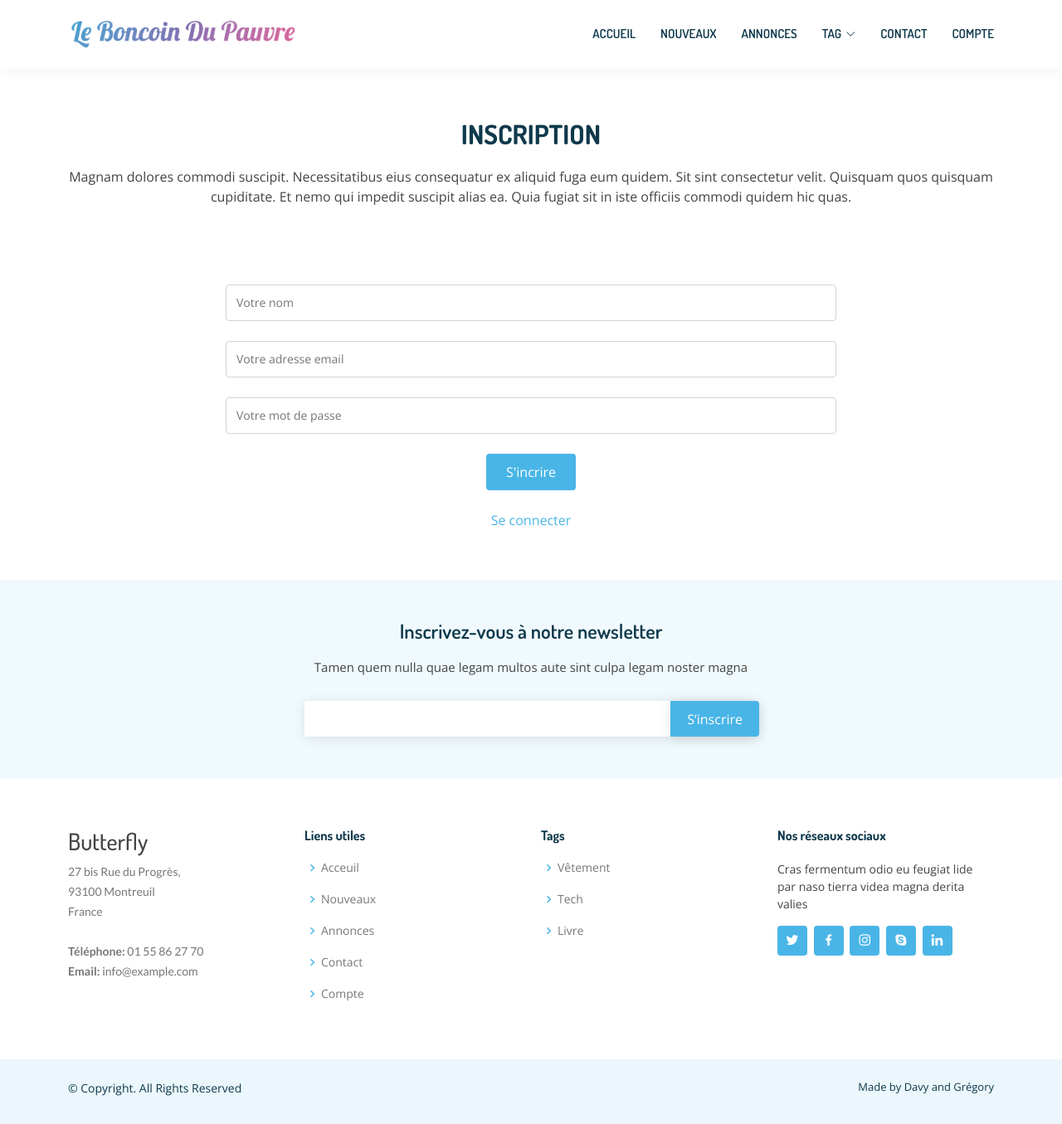
After one commit to davy-web/hetic-symfony, a Symfony app: template templates/register.html.twig in a window 1280 px wide. The commit adds this page. Shown: the whole page at 83% size. Run offline with Twig, Linux system fonts and the light colour scheme; the template is opened without the code that fills it, so the values that code supplies are empty; some libraries are stand-ins or nearby versions.

Commit message:
Page inscription

```diff
--- /dev/null
+++ b/templates/register.html.twig
@@ -0,0 +1,48 @@
+{% extends 'base-theme.html.twig' %}
+
+{% block title %}Inscription{% endblock %}
+
+{% block body %}
+
+            <!-- ======= Inscription Section ======= -->
+            <section id="inscription" class="contact margin_top_nav_davy">
+            <div class="container">
+                <div class="section-title">
+                    <h2>Inscription</h2>
+                    <p>Magnam dolores commodi suscipit. Necessitatibus eius consequatur ex aliquid fuga eum quidem. Sit sint consectetur velit. Quisquam quos quisquam cupiditate. Et nemo qui impedit suscipit alias ea. Quia fugiat sit in iste officiis commodi quidem hic quas.</p>
+                </div>
+
+                <div class="row mt-5">
+                    <div class="col-lg-2 mt-lg-0">
+                    </div>
+                    <div class="col-lg-8 mt-lg-0">
+
+                        <form method="post">
+
+                            <div class="form_group_davy mt-3">
+                                <input type="text" value="" name="name" id="inputName" placeholder="Votre nom" class="input_davy" required>
+                            </div>
+
+                            <div class="form_group_davy mt-3">
+                                <input type="email" value="" name="email" id="inputEmail" placeholder="Votre adresse email" class="input_davy" autocomplete="email" required>
+                            </div>
+                            <div class="form_group_davy mt-3">
+                                <input type="password" name="password" id="inputPassword" placeholder="Votre mot de passe" class="input_davy" autocomplete="current-password" required>
+                            </div>
+
+                            <div class="text-center mt-3">
+                                <button class="bouton_davy" type="submit">
+                                    S'incrire
+                                </button><br><br>
+                                <a href="/login">Se connecter</a>
+                            </div>
+                        </form>
+
+                    </div>
+                    <div class="col-lg-2 mt-lg-0">
+                    </div>
+                </div>
+            </div>
+            </section><!-- End Inscription Section -->
+
+{% endblock %}
```
Also changed, not shown: src/Controller/RegisterController.php (added, +19 -0 lines), templates/security/login.html.twig (+4 -3 lines), README.md.
